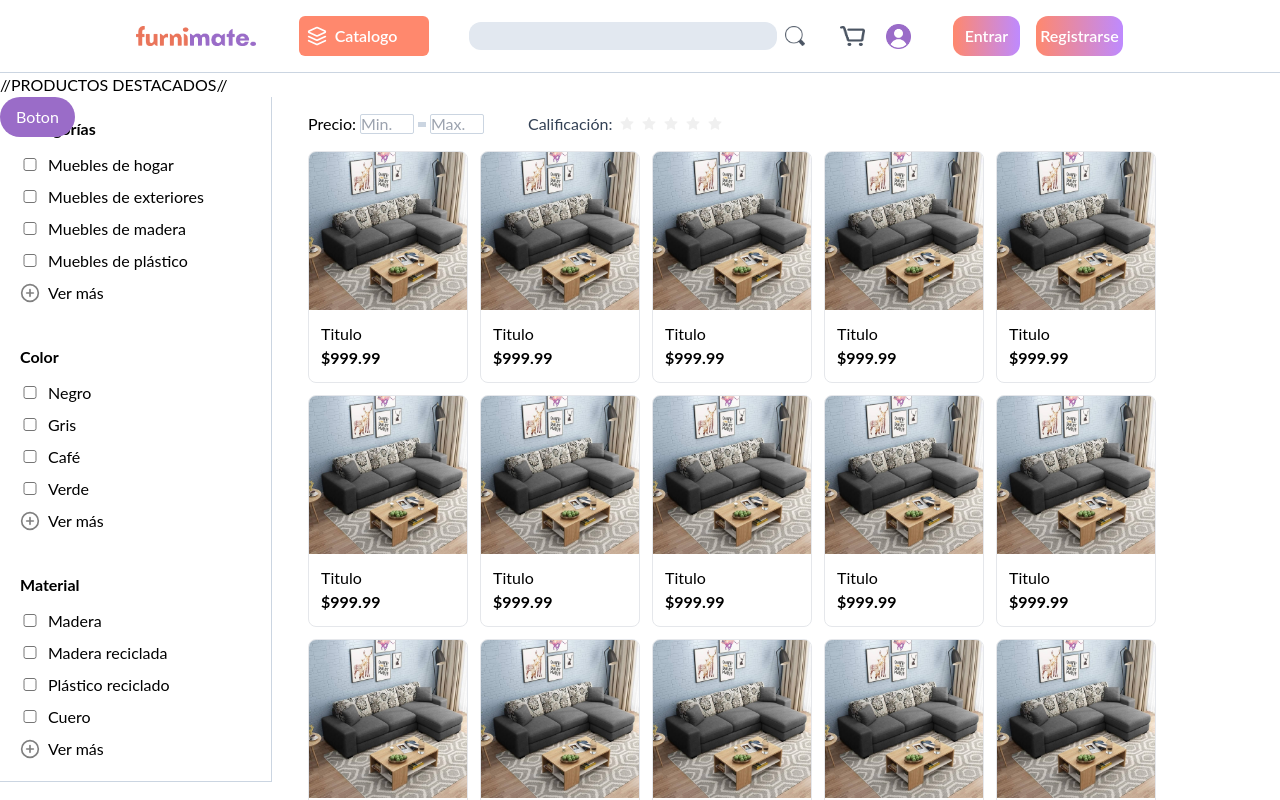
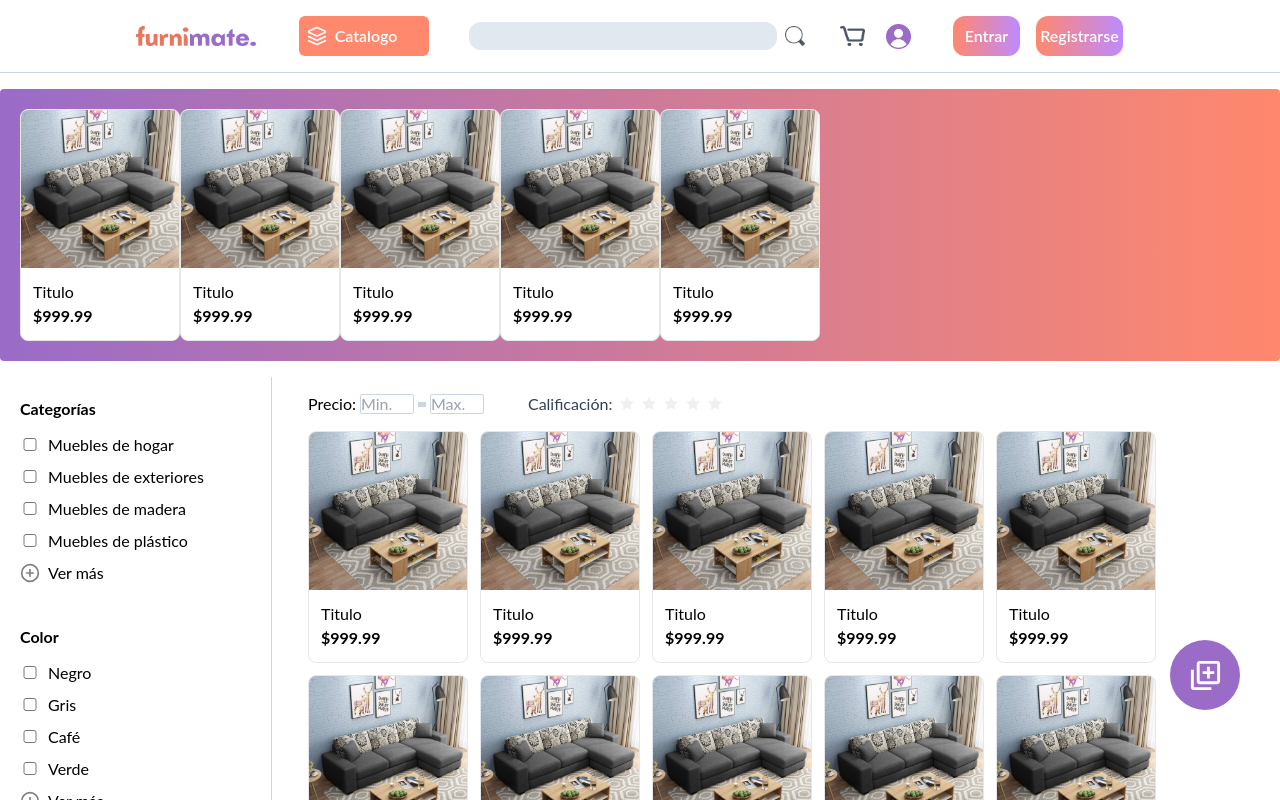
Before and after one commit to plantnt/reactmate, a React (Vite) app: page / in a window 1280 px wide. Shown: the top 800 px of the page. Built offline with nearby package versions, Linux system fonts and the light colour scheme.

Commit message:
Wenomechainsama, featured products 	new file:   src/assets/artworks-dOroBTXfjF9tBPlQ-Y72lSg-t500x500.jpg 	modified:   src/components/addProduct.tsx 	modified:   src/pages/Featured.tsx

```diff
--- a/src/components/addProduct.tsx
+++ b/src/components/addProduct.tsx
@@ -1,29 +1,28 @@
+import { BiAddToQueue } from "react-icons/bi";
 function AddProduct2(){
-location.href="#"
+  location.href="login "
 }
 
 export default function AddProduct(){
 
   return(
+    <>
 
-<div className="absolute">
 
     <button className="
+      fixed top-[80vh] right-[40px]
+      w-[70px] h-[70px]
       bg-furnipurple
-hover:bg-furniorange
+      hover:bg-violet-700
       ease-in-out duration-500
       rounded-full
-px-4
-py-2
-text-white
-
+      p-2 flex justify-center items-center text-white
       "
       onClick={AddProduct2}
       >
-Boton
+        <BiAddToQueue size={35} />
       </button>
 
-</div>
-
+    </>
   )
 }
--- a/src/pages/Featured.tsx
+++ b/src/pages/Featured.tsx
@@ -1,8 +1,15 @@
+import ProductCard from "../components/productCard"
 export default function FeaturedProducts(){
 
  return(
     <>
-        <span>//PRODUCTOS DESTACADOS//</span>
+<div className="w-full bg-gradient-to-r from-furnipurple to-furniorange rounded min-h-[250px] my-4 flex p-5">
+    <ProductCard />
+    <ProductCard />
+    <ProductCard />
+    <ProductCard />
+    <ProductCard />
+    </div>
     </>
  )
 }
```
Also changed, not shown: src/assets/artworks-dOroBTXfjF9tBPlQ-Y72lSg-t500x500.jpg (added). Lines whose indentation alone changed are shown as unchanged.
